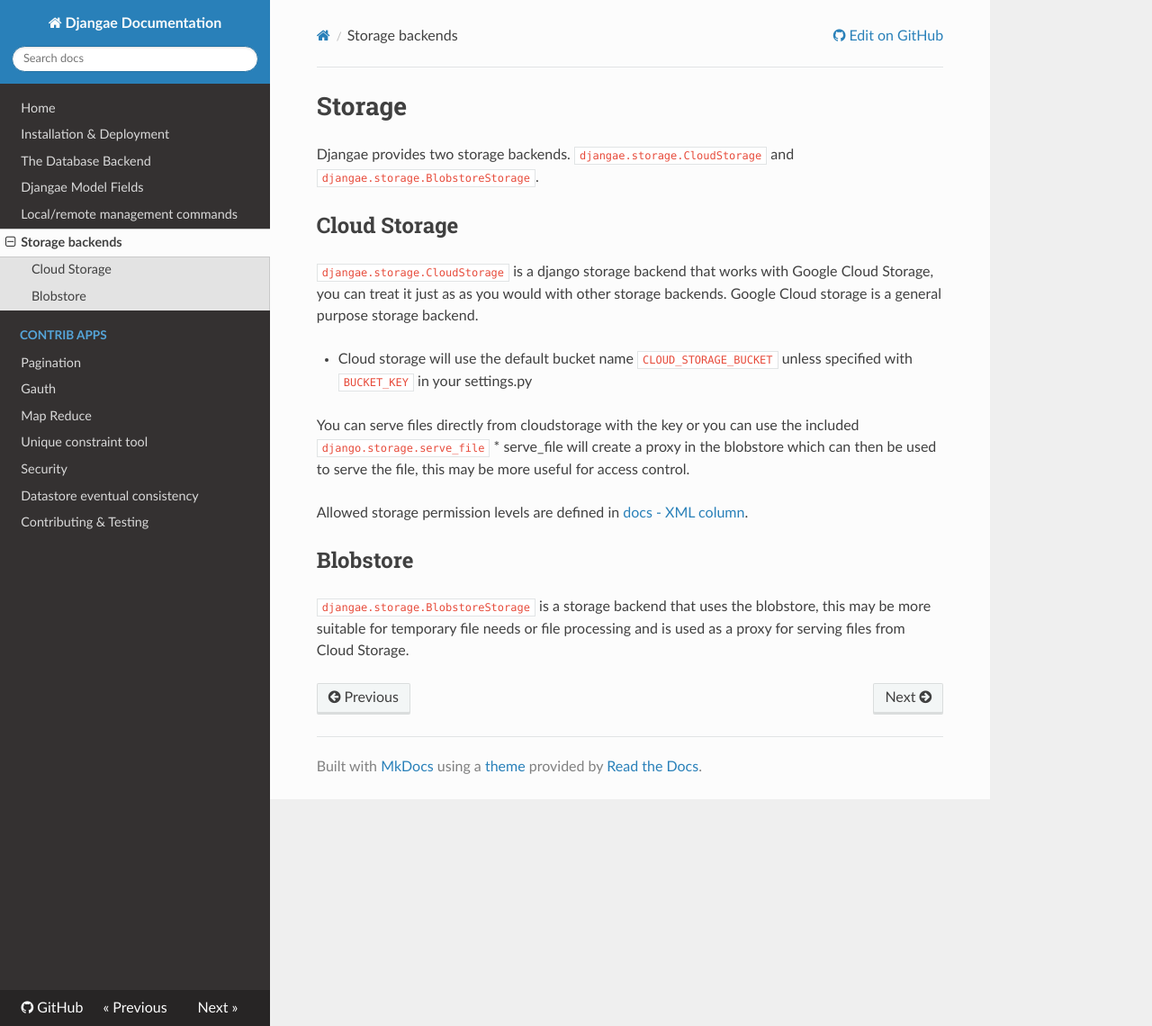
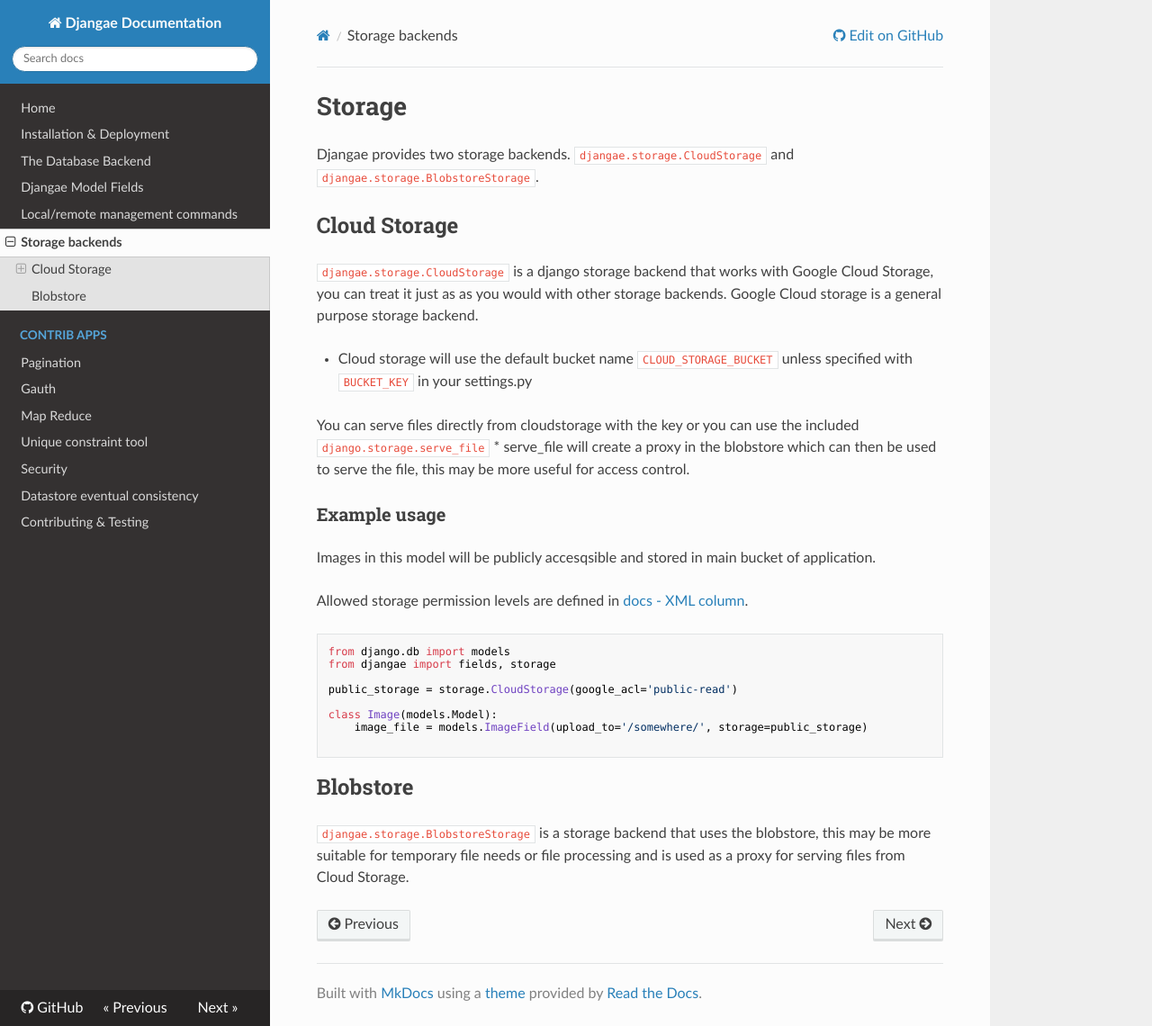
Before and after one commit to wittfabian/djangae, an MkDocs documentation site: the page built from docs/storage.md, in a window 1280 px wide and 1140 px high. Shown: the whole window at 90% size. Built offline with MkDocs 1.6.1, drawn with Linux system fonts in a browser that asks for light colours; nearby versions of some CDN libraries; old or Windows-style settings are respelled for this version of MkDocs.

Commit message:
Example usage of CloudStorage images

````diff
--- a/docs/storage.md
+++ b/docs/storage.md
@@ -12,7 +12,23 @@
 You can serve files directly from cloudstorage with the key or you can use the included `django.storage.serve_file`
 * serve_file will create a proxy in the blobstore which can then be used to serve the file, this may be more useful for access control.
 
+### Example usage
+
+Images in this model will be publicly accesqsible and stored in main bucket of application.
+
 Allowed storage permission levels are defined in [docs -  XML column](https://cloud.google.com/storage/docs/access-control?hl=en#predefined-acl).
+
+```
+from django.db import models
+from djangae import fields, storage
+
+public_storage = storage.CloudStorage(google_acl='public-read')
+
+class Image(models.Model):
+    image_file = models.ImageField(upload_to='/somewhere/', storage=public_storage)
+
+```
+
 
 ## Blobstore
 
````
